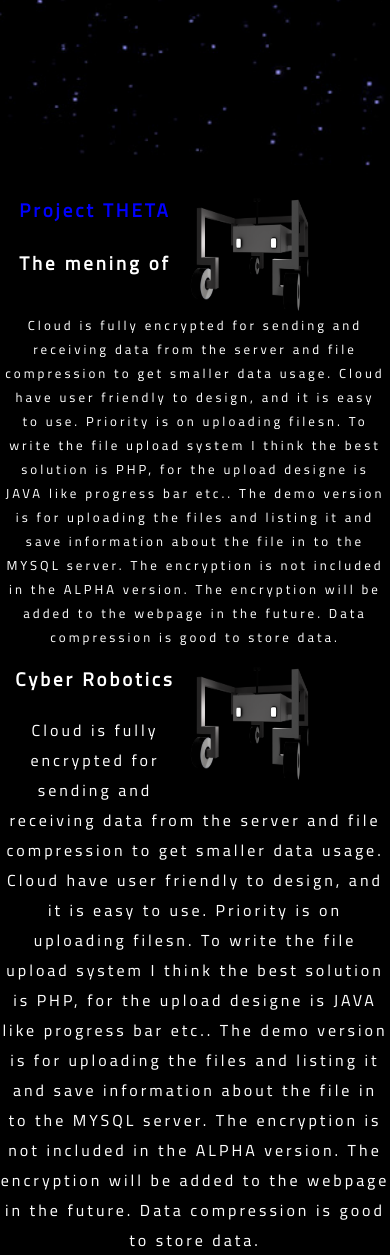
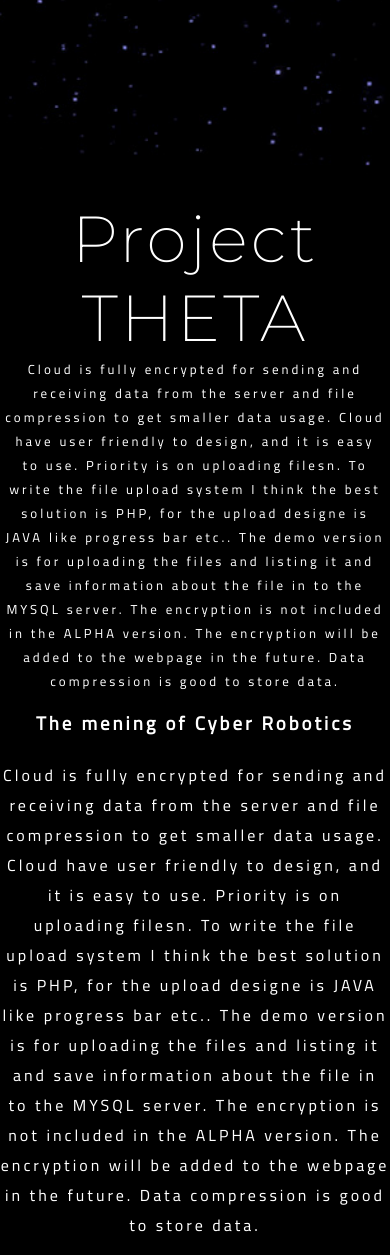
Before and after one commit to TiborLapos/AP-Zadnaie, a PHP site: page / in a window 390 px wide. Shown: the part 670-1925 px from the top of the page. After the commit the page ends 1902 px from the top, so only its background shows below. Run offline with PHP 8.4, Linux system fonts and the light colour scheme; some libraries are stand-ins or nearby versions.

Commit message:
Block 2 image turned off on phone and some csss changes on phone + desktop

```diff
--- a/css/goup_button.css
+++ b/css/goup_button.css
@@ -1,6 +1,6 @@
 #button {
     display: inline-block;
-    background-color: #002db3;
+    background-color: #5c5a5a;
     width: 50px;
     height: 50px;
     text-align: center;
--- a/css/responsive.css
+++ b/css/responsive.css
@@ -116,16 +116,13 @@ For the scroling effect
   background-color: black;
   letter-spacing: 3px;
   height:  100vh;
-  padding-top: 150px;
+  padding-top: 80px;
 }
-.block_3 {
-  font-family: 'Cairo', sans-serif;
-  text-align: center;
-  color: white;
-  background-color: black;
-  letter-spacing: 3px;
-  height:  100vh;
-}
+
+
+
+
+
 .image2 img{
   float: right;
   margin-top: 90px;
@@ -138,7 +135,12 @@ For the scroling effect
 }
 .block_2 h3{
   text-align: center;
-  color: blue;
+  font-size: 100px;
+  margin-top:0;
+  margin-bottom: 0;
+  font-weight:initial;
+  font-family: 'Montserrat', sans-serif;
+
 
 }
 
@@ -147,6 +149,15 @@ For the scroling effect
   margin-right: 25px;
 }
 
+
+.block_3 {
+  font-family: 'Cairo', sans-serif;
+  text-align: center;
+  color: white;
+  background-color: black;
+  letter-spacing: 3px;
+  height:  100vh;
+}
 .sidenav {
   display: none;
 }
@@ -338,10 +349,25 @@ For the scroling effect
     max-width: 800px;
     text-align: center;
   }
+
+  .block_2 h3{
+    margin-top: 25px;
+    margin-right: 5px;
+    margin-left: 5px;
+    text-align: center;
+    font-size: 65px;
+    margin-bottom: 0;
+    font-family: 'Montserrat', sans-serif;
+  }
+
   .image2 img {
-    margin-top: 0;
-    width: 120px;
-    height: 120px;
+    display: none;
+  }
+
+
+  .block_3{
+    background-color: black;
+    height: auto;
   }
 }
 
@@ -381,11 +407,15 @@ For the scroling effect
     margin-bottom: 100px;
   }
   .block_2 {
-      margin-top: 25px;
+
+      margin-top: 15px;
       line-height: 1.5;
       height: 100vh;
     }
-
+  .block_3{
+    background-color: black;
+    height: auto;
+  }
 
 
 }
--- a/index.html
+++ b/index.html
@@ -15,6 +15,7 @@
   <link href="https://fonts.googleapis.com/css2?family=Cairo&display=swap" rel="stylesheet">
   <link rel="stylesheet" href="https://maxcdn.bootstrapcdn.com/font-awesome/4.5.0/css/font-awesome.min.css">
   <link href="https://fonts.googleapis.com/css?family=Merriweather:400,900,900i" rel="stylesheet">
+  <link href="https://fonts.googleapis.com/css2?family=Montserrat:wght@200&display=swap" rel="stylesheet">
 
 
 
```
